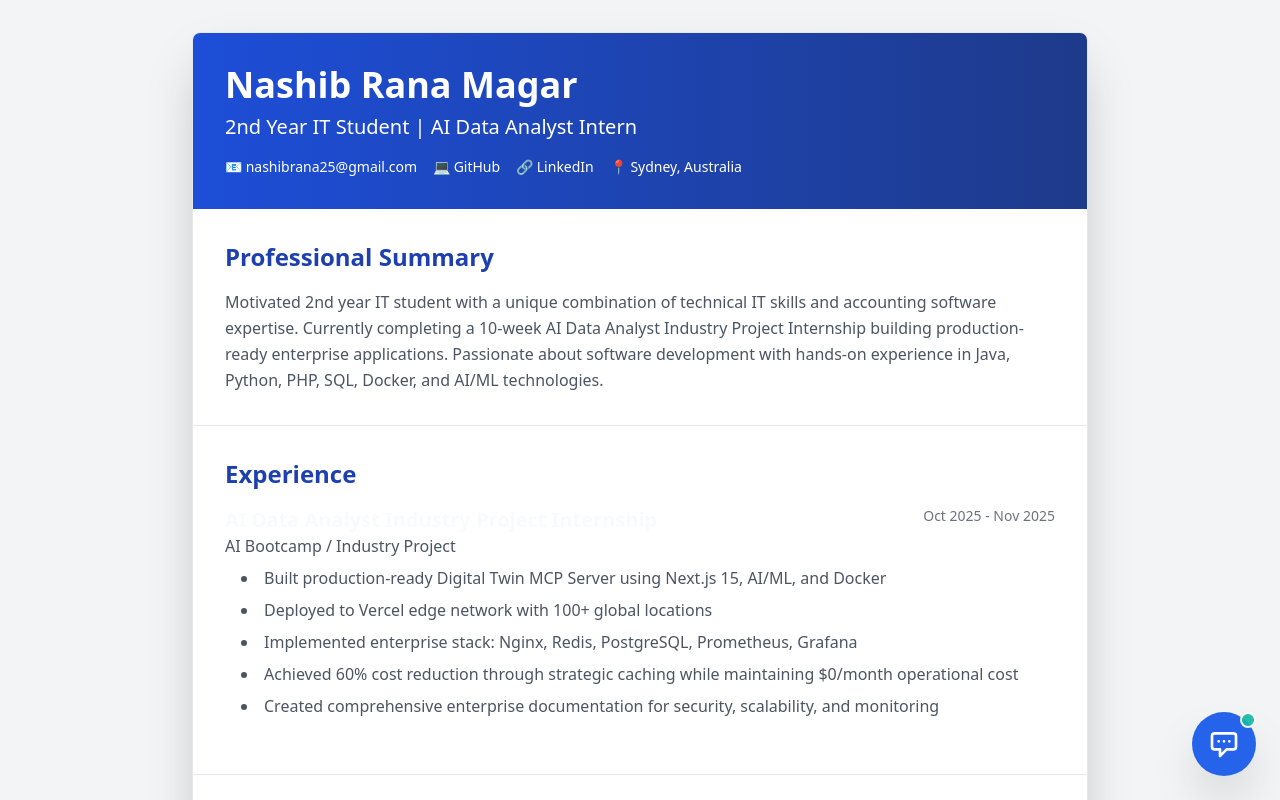
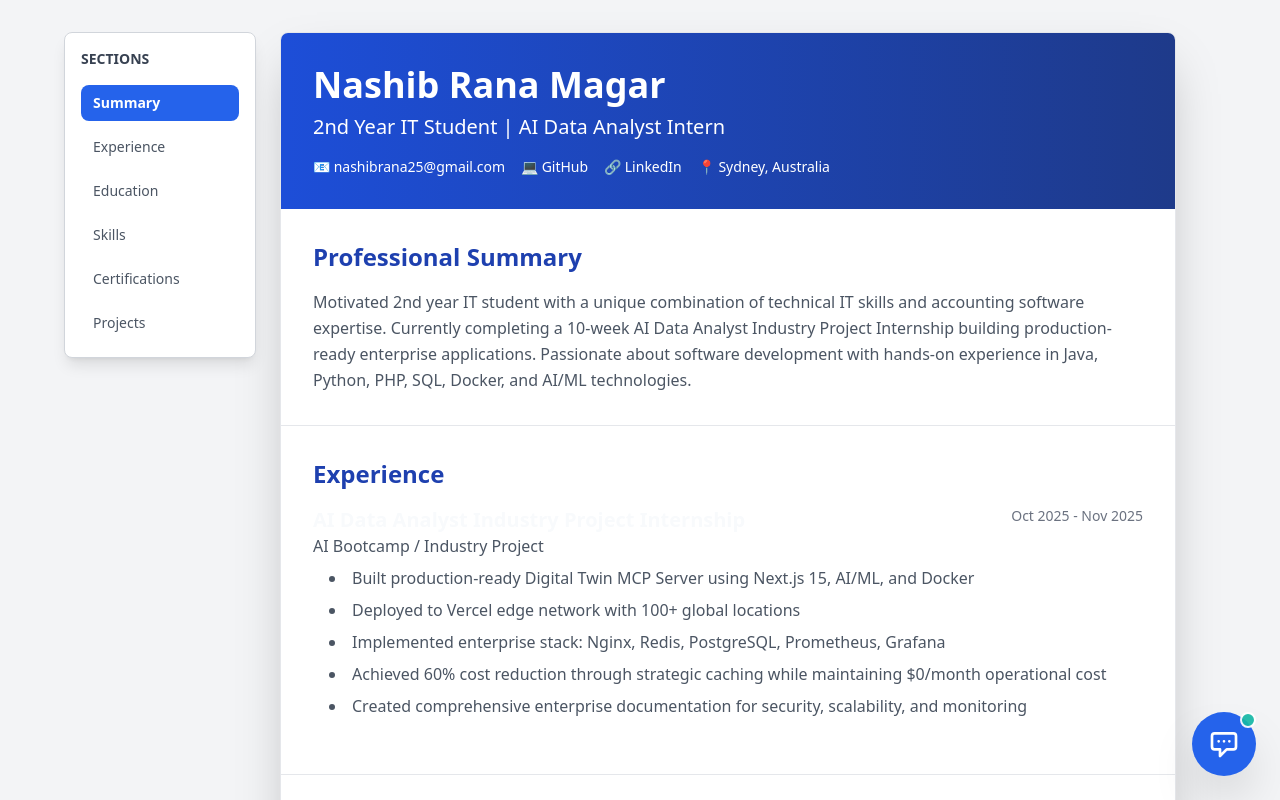
Before and after one commit to nashibrana25-code/mydigitaltwin-mcp-server, a Next.js app in the folder digital-twin-mcp/: page / in a window 1280 px wide. Shown: the top 800 px of the page. Built offline with nearby package versions, Linux system fonts and the light colour scheme.

Commit message:
Add sidebar navigation with section links for easy resume browsing

```diff
--- a/digital-twin-mcp/components/Resume.tsx
+++ b/digital-twin-mcp/components/Resume.tsx
@@ -1,8 +1,53 @@
 'use client';
 
+import { useState } from 'react';
+
 export default function Resume() {
+  const [activeSection, setActiveSection] = useState('summary');
+
+  const scrollToSection = (id: string) => {
+    setActiveSection(id);
+    const element = document.getElementById(id);
+    if (element) {
+      element.scrollIntoView({ behavior: 'smooth', block: 'start' });
+    }
+  };
+
+  const sections = [
+    { id: 'summary', label: 'Summary' },
+    { id: 'experience', label: 'Experience' },
+    { id: 'education', label: 'Education' },
+    { id: 'skills', label: 'Skills' },
+    { id: 'certifications', label: 'Certifications' },
+    { id: 'projects', label: 'Projects' },
+  ];
+
   return (
-    <div className="max-w-4xl mx-auto bg-white shadow-2xl rounded-lg overflow-hidden border border-gray-200">
+    <div className="flex gap-6 max-w-6xl mx-auto">
+      {/* Sidebar Navigation */}
+      <div className="hidden lg:block w-48 flex-shrink-0">
+        <div className="sticky top-8 bg-white border border-gray-300 rounded-lg shadow-lg p-4">
+          <h3 className="text-sm font-bold text-gray-700 mb-4 uppercase">Sections</h3>
+          <nav className="space-y-2">
+            {sections.map((section) => (
+              <button
+                key={section.id}
+                onClick={() => scrollToSection(section.id)}
+                className={`w-full text-left px-3 py-2 rounded-lg text-sm transition-colors ${
+                  activeSection === section.id
+                    ? 'bg-blue-600 text-white font-semibold'
+                    : 'text-gray-600 hover:bg-gray-100'
+                }`}
+              >
+                {section.label}
+              </button>
+            ))}
+          </nav>
+        </div>
+      </div>
+
+      {/* Main Resume Content */}
+      <div className="flex-1 max-w-4xl bg-white shadow-2xl rounded-lg overflow-hidden border border-gray-200">
       {/* Header Section */}
       <div className="bg-gradient-to-r from-blue-700 to-blue-900 text-white p-8">
         <h1 className="text-4xl font-bold mb-2">Nashib Rana Magar</h1>
@@ -16,7 +61,7 @@ export default function Resume() {
       </div>
 
       {/* Summary */}
-      <div className="p-8 border-b border-gray-200">
+      <div id="summary" className="p-8 border-b border-gray-200">
         <h2 className="text-2xl font-bold mb-4 text-blue-800">Professional Summary</h2>
         <p className="text-gray-600 leading-relaxed">
           Motivated 2nd year IT student with a unique combination of technical IT skills and accounting software expertise.
@@ -27,7 +72,7 @@ export default function Resume() {
       </div>
 
       {/* Experience */}
-      <div className="p-8 border-b border-gray-200">
+      <div id="experience" className="p-8 border-b border-gray-200">
         <h2 className="text-2xl font-bold mb-4 text-blue-800">Experience</h2>
 
         <div className="mb-6">
@@ -49,7 +94,7 @@ export default function Resume() {
       </div>
 
       {/* Education */}
-      <div className="p-8 border-b border-gray-200">
+      <div id="education" className="p-8 border-b border-gray-200">
         <h2 className="text-2xl font-bold mb-4 text-blue-800">Education</h2>
 
         <div className="mb-4">
@@ -75,7 +120,7 @@ export default function Resume() {
       </div>
 
       {/* Skills */}
-      <div className="p-8 border-b border-gray-200">
+      <div id="skills" className="p-8 border-b border-gray-200">
         <h2 className="text-2xl font-bold mb-4 text-blue-800">Technical Skills</h2>
 
         <div className="grid md:grid-cols-2 gap-4">
@@ -126,7 +171,7 @@ export default function Resume() {
       </div>
 
       {/* Certifications */}
-      <div className="p-8 border-b border-gray-200">
+      <div id="certifications" className="p-8 border-b border-gray-200">
         <h2 className="text-2xl font-bold mb-4 text-blue-800">Certifications</h2>
         <div className="space-y-3">
           <div>
@@ -141,7 +186,7 @@ export default function Resume() {
       </div>
 
       {/* Projects */}
-      <div className="p-8">
+      <div id="projects" className="p-8">
         <h2 className="text-2xl font-bold mb-4 text-blue-800">Key Projects</h2>
 
         <div className="space-y-4">
@@ -162,5 +207,6 @@ export default function Resume() {
         </div>
       </div>
     </div>
+  </div>
   );
 }
```
